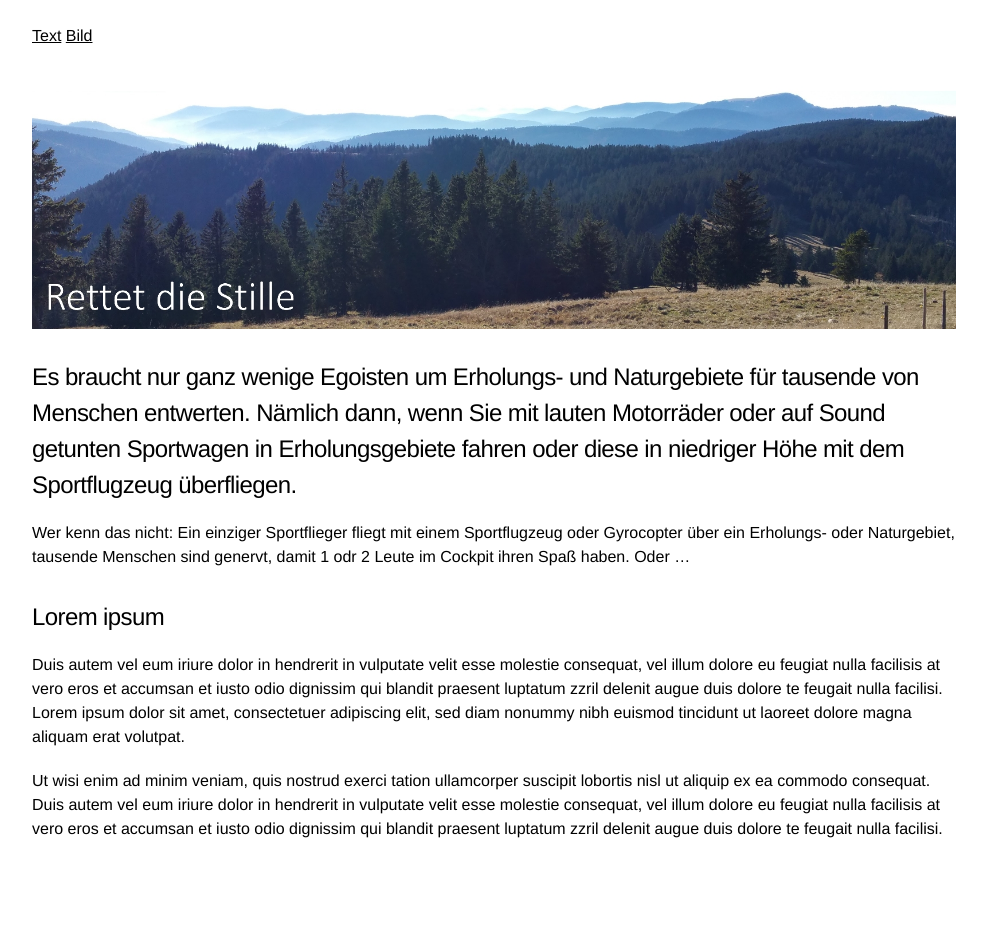
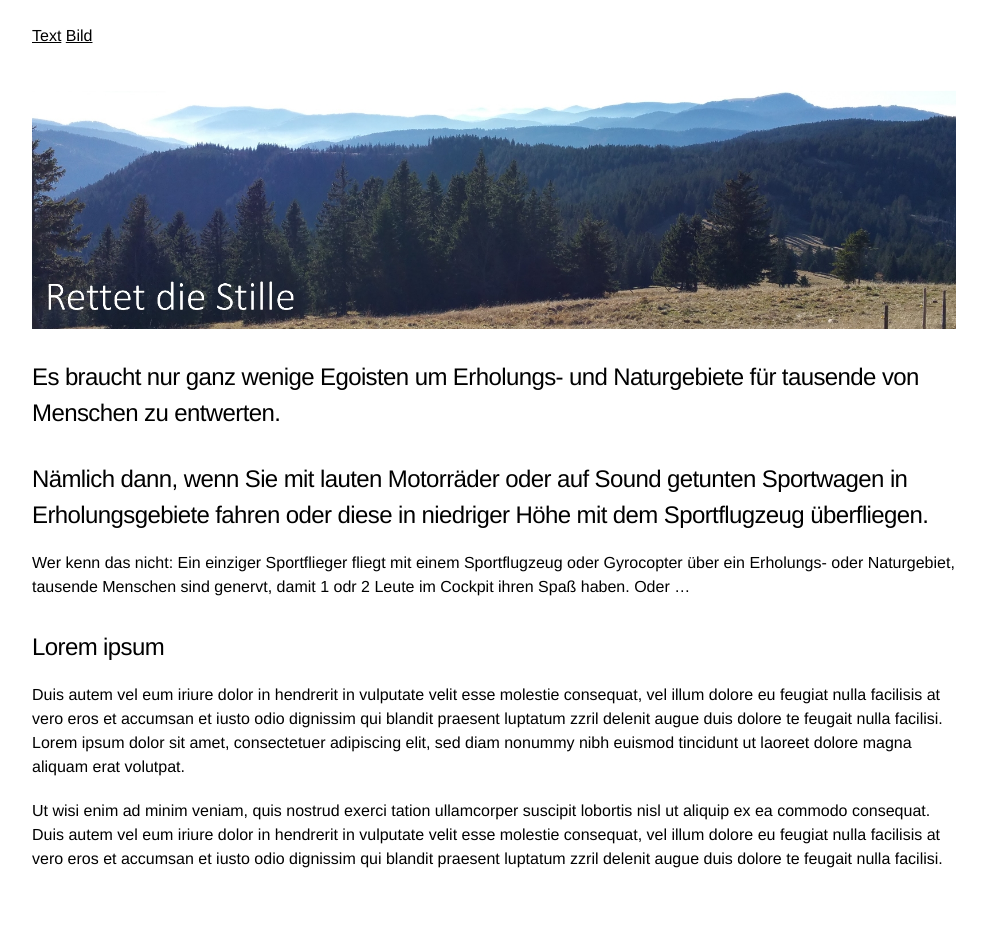
Before and after one commit to rettet-die-stille/rettet-die-stille.github.io, a Jekyll site: the page built from index.md, in a window 1280 px wide. Shown: the whole page, without its empty margins (146-1133 px from the left). Built offline with Jekyll 4.4.1, drawn with Linux system fonts in a browser that asks for light colours.

```diff
--- a/index.md
+++ b/index.md
@@ -3,7 +3,9 @@ layout: default
 ---
 ![Intro](assets/images/schwarzwald3.jpg)
 
-## Es braucht nur ganz wenige Egoisten um Erholungs- und Naturgebiete für tausende von Menschen entwerten. Nämlich dann, wenn Sie mit lauten Motorräder oder auf Sound getunten Sportwagen in Erholungsgebiete fahren oder diese in niedriger Höhe mit dem Sportflugzeug überfliegen.
+## Es braucht nur ganz wenige Egoisten um Erholungs- und Naturgebiete für tausende von Menschen zu entwerten.
+
+## Nämlich dann, wenn Sie mit lauten Motorräder oder auf Sound getunten Sportwagen in Erholungsgebiete fahren oder diese in niedriger Höhe mit dem Sportflugzeug überfliegen.
 
 Wer kenn das nicht: Ein einziger Sportflieger fliegt mit einem Sportflugzeug oder Gyrocopter über ein Erholungs- oder Naturgebiet, tausende Menschen sind genervt, damit 1 odr 2 Leute im Cockpit ihren Spaß haben. Oder ...
 
```
